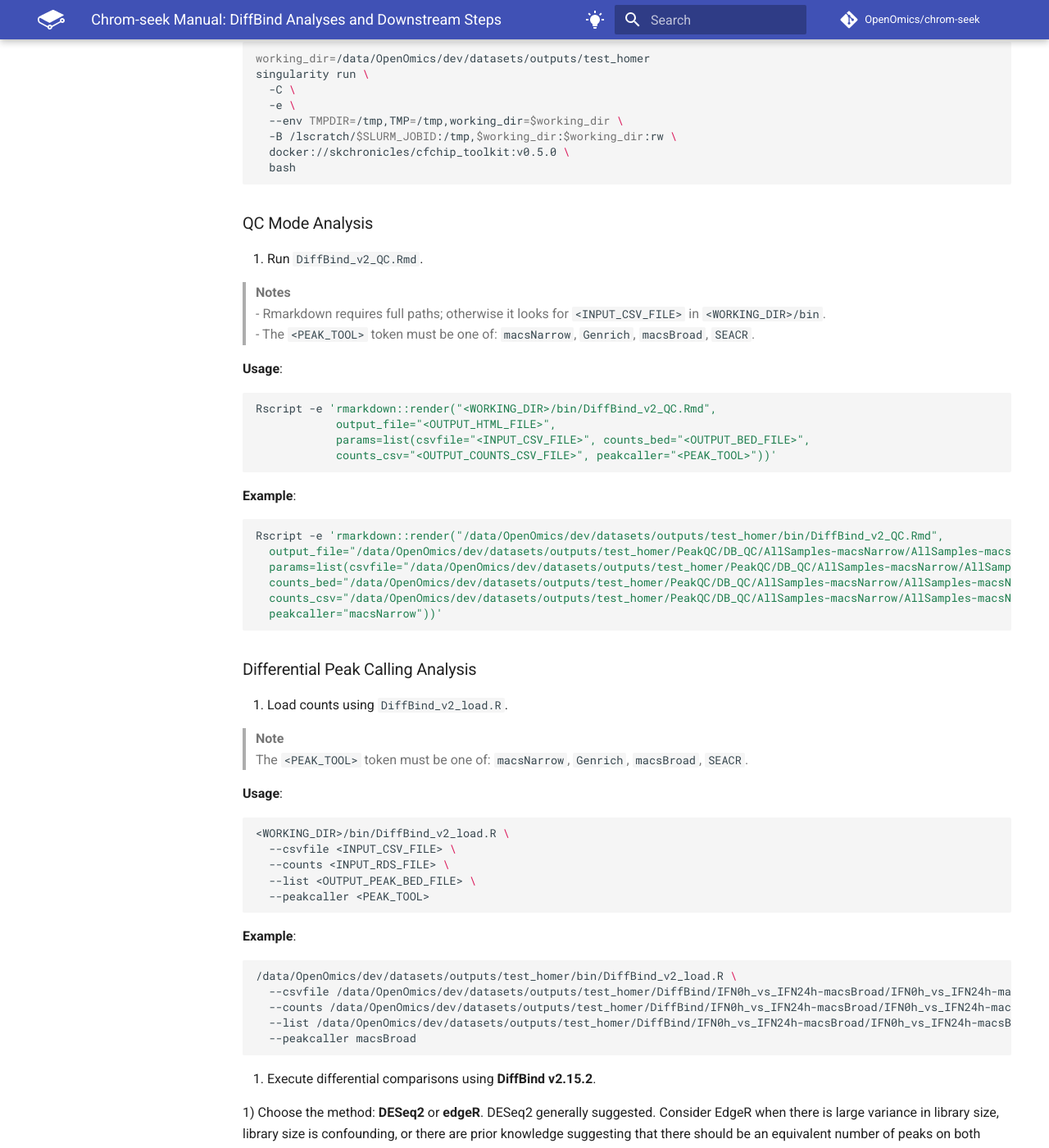
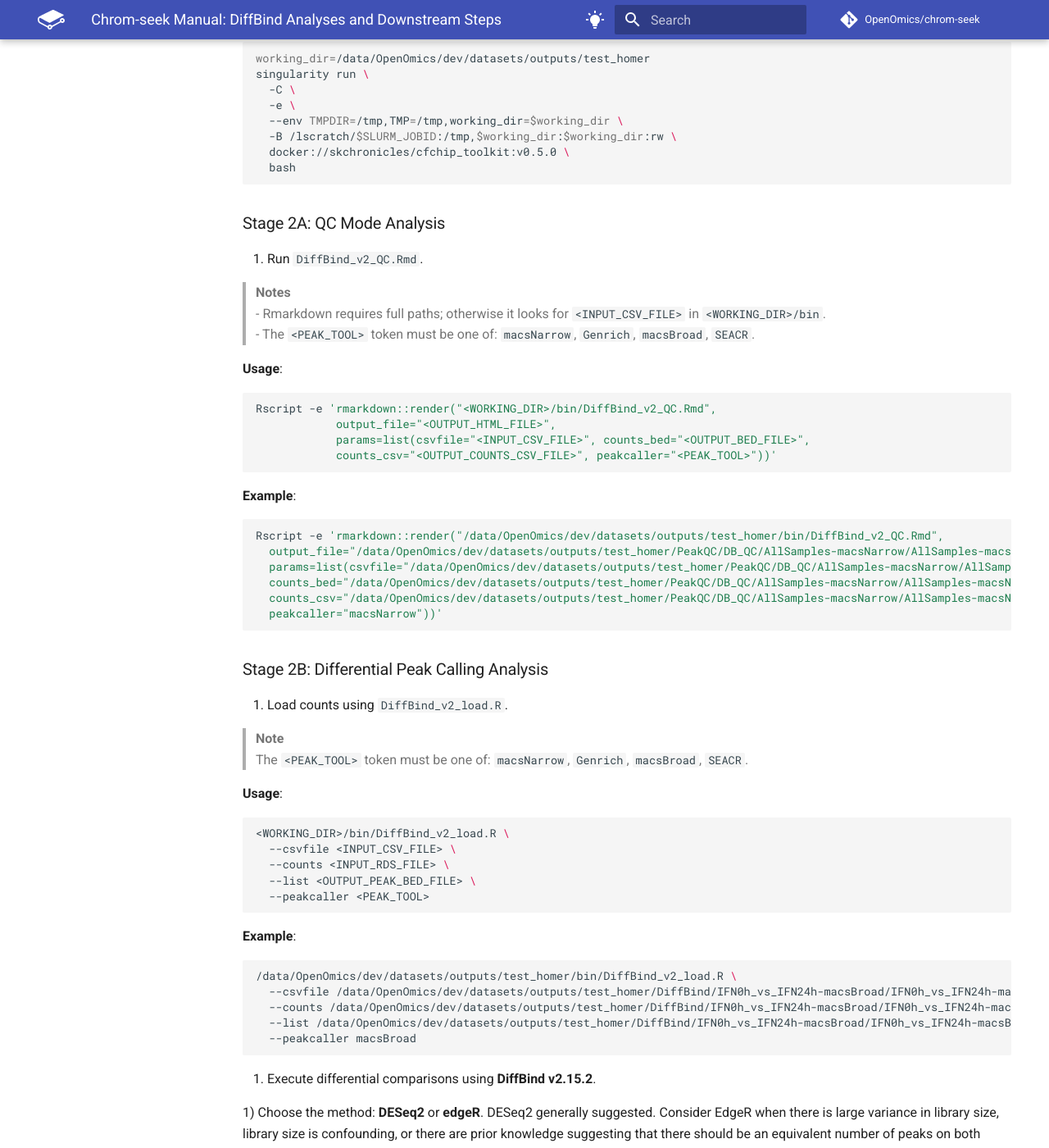
Before and after one commit to OpenOmics/chrom-seek, an MkDocs documentation site: the page built from docs/manual_workflows.md, in a window 1280 px wide and 1400 px high, scrolled down 2389 px. Shown: the whole window at 82% size. Built offline with MkDocs 1.6.1 and Material for MkDocs 9.7.7, drawn with Linux system fonts in a browser that asks for light colours; comment, search, counter and statistics services are not loaded; the version menu is left out.

Commit message:
Update manual_workflows.md

````diff
--- a/docs/manual_workflows.md
+++ b/docs/manual_workflows.md
@@ -100,7 +100,7 @@ read counts.
      bash
    ```
 
-### QC Mode Analysis
+### Stage 2A: QC Mode Analysis
 
 1. Run `DiffBind_v2_QC.Rmd`.
 
@@ -126,7 +126,7 @@ read counts.
      peakcaller="macsNarrow"))'
    ```
 
-### Differential Peak Calling Analysis
+### Stage 2B: Differential Peak Calling Analysis
 
 1. Load counts using `DiffBind_v2_load.R`.
 
````
